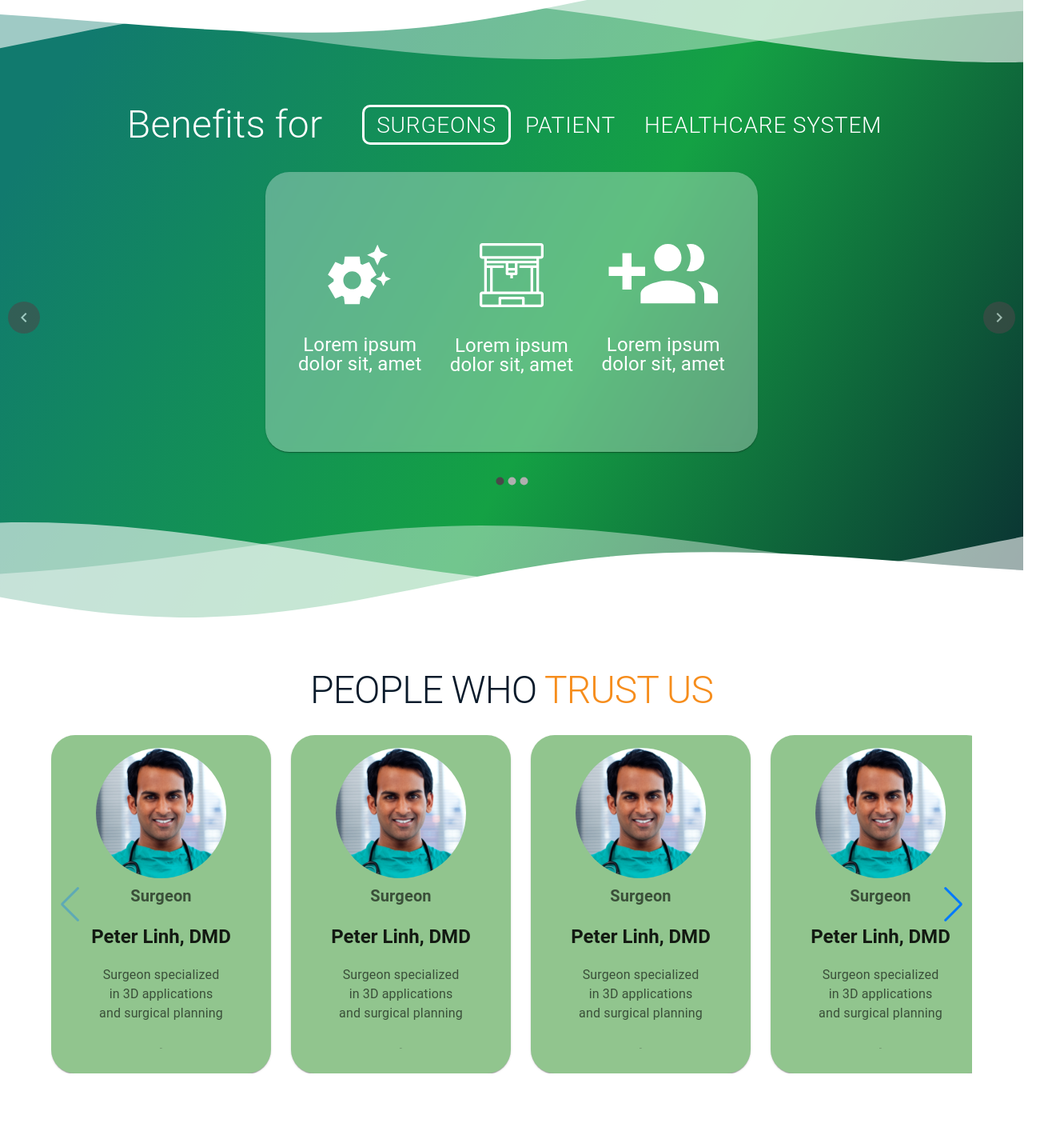
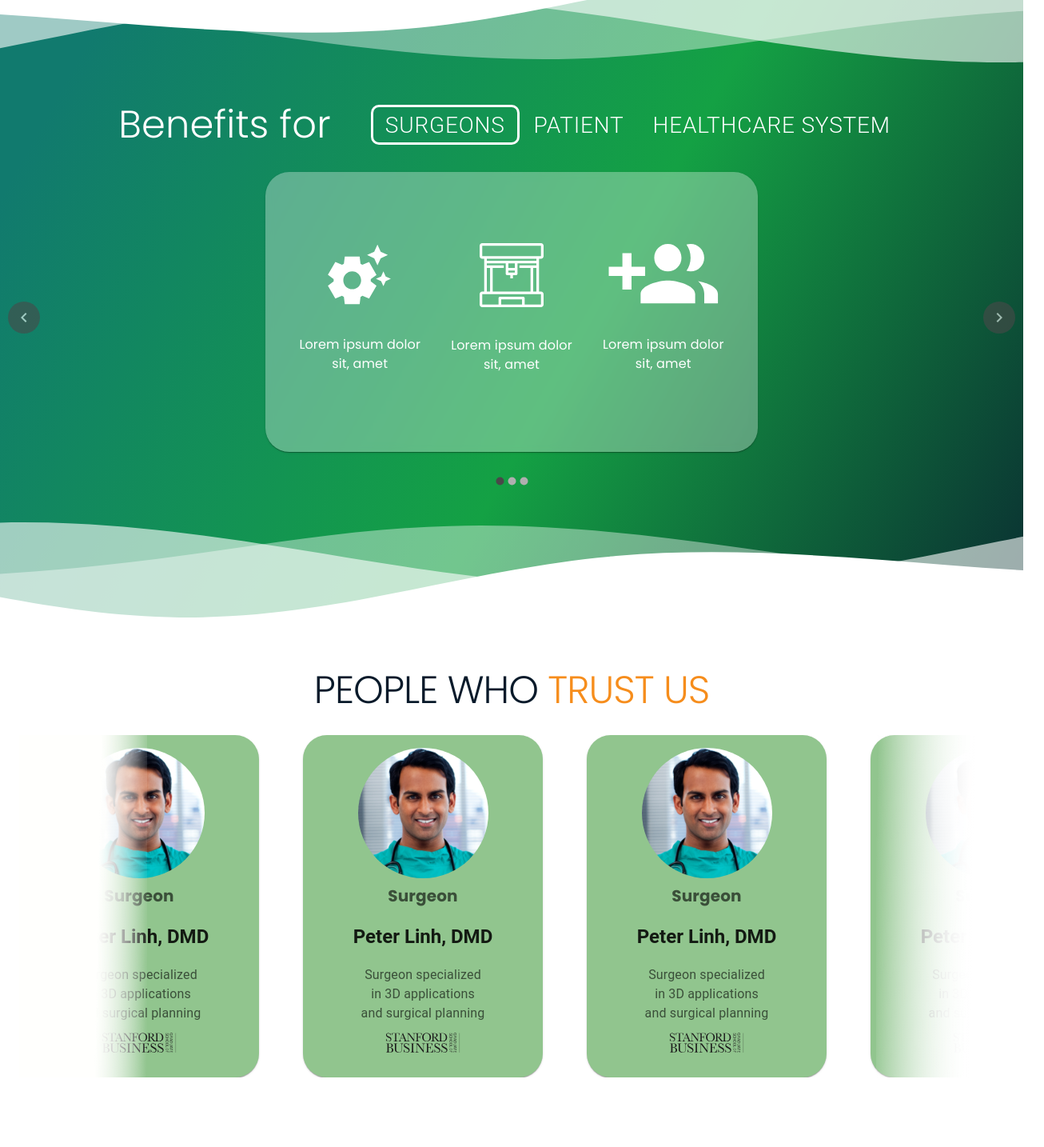
Before and after one commit to anurag-17/mui, a React (Create React App) app in the folder client/: page / in a window 1280 px wide. Shown: the part 1321-2755 px from the top of the page at 80% size, 1306 px wide, since content can reach past the window. Built offline with nearby package versions, Linux system fonts and the light colour scheme.

Commit message:
media basic

```diff
--- a/client/src/App.css
+++ b/client/src/App.css
@@ -12,20 +12,19 @@
     animation: App-logo-spin infinite 20s linear;
   }
 }
-.css-eifodq-MuiButtonBase-root-MuiTab-root.Mui-disabled {
+.css-eifodq-MuiButtonBase-root-MuiTab-root.Mui-disabled, .css-13ippc8 {
   color: white !important;
 }
-
 
 .swiper {
   width: 100%;
   height: 100%;
 }
-.aadil{
+.aadil {
   display: flex;
 }
 .swiper-slide {
-  width: 300px!important;
+  width: 355px !important;
   text-align: center;
   font-size: 18px;
   display: -webkit-box;
@@ -41,16 +40,18 @@
   -webkit-align-items: center;
   align-items: center;
 }
-.css-1aquho2-MuiTabs-indicator  {
+.css-1aquho2-MuiTabs-indicator,
+.css-ttwr4n {
   border: 3px solid white !important;
   border-radius: 10px;
   height: 50px !important;
   background-color: transparent !important;
 }
-.tabsdetail{
-  padding: 10px 18px!important;
+.tabsdetail {
+  padding: 10px 18px !important;
+  overflow: hidden;
 }
-.scroller{
+.scroller {
   font-weight: 300;
   font-size: 48px;
   line-height: 100%;
@@ -59,16 +60,38 @@
   justify-content: center;
   align-items: center;
 }
-.MuiTabs-flexContainer.css-heg063-MuiTabs-flexContainer{
+.MuiTabs-flexContainer.css-heg063-MuiTabs-flexContainer ,.css-k008qs {
   margin-top: 10px;
 }
-.css-ktslay-MuiButtonBase-root-MuiIconButton-root{
-  opacity: 0.6!important;
+.css-ktslay-MuiButtonBase-root-MuiIconButton-root,
+.MuiButtonBase-root .MuiIconButton-root .MuiIconButton-sizeMedium, .css-e8vs8u {
+  opacity: 0.6 !important;
   /* background-color: rgba(0, 0, 0, 0.04); */
-
 }
 .buttonHidden {
-  opacity: "1",
+  opacity: "1";
+}
+.swiper-button-prev {
+  color: white !important;
+  padding: 100% 80px;
+  top: 0 !important;
+  background: linear-gradient(271.13deg, rgba(255, 255, 255, 0) 19.03%, #FFFFFD 50.76%), linear-gradient(270deg, rgba(255, 255, 255, 0) 1.03%, #FFFFFF 63.76%);
+  transform: rotate(0deg);
+}
+.swiper-button-next{
+  background: linear-gradient(271.13deg, rgba(255, 255, 255, 0) 1.03%, #FFFFFF 60.76%), linear-gradient(271.13deg, rgba(255, 255, 255, 0) 1.03%, #FFFFFF 60.76%);
+transform: rotate(180deg);
+color: white !important;
+  padding: 100% 80px;
+  top: 0 !important;
+}
+.swiper-button-prev{
+  opacity: 1 !important;
+  left: 0!important;
+}
+.swiper-button-next{
+  right: 0 !important;
+  opacity: 1 !important;
 }
 .App-header {
   background-color: #282c34;
@@ -84,15 +107,15 @@
 .App-link {
   color: #61dafb;
 }
-.footertop{
+.footertop {
   display: flex;
   justify-content: space-around;
   text-align: left;
   margin-top: 100px;
   margin-bottom: 100px;
 }
-.footerlast{
-  font-family: 'Inter';
+.footerlast {
+  font-family: "Inter";
   font-style: normal;
   font-weight: 100;
   font-size: 12px;
@@ -103,14 +126,13 @@ letter-spacing: -0.02em;
   text-transform: uppercase;
 
   color: #484848;
-
 }
-.footerheading{
-  font-family: 'Poppins' !important;
-font-style: normal!important;
-font-weight: 700!important;
-font-size: 20px!important;
-line-height: 100%!important;
+.footerheading {
+  font-family: "Poppins" !important;
+  font-style: normal !important;
+  font-weight: 700 !important;
+  font-size: 20px !important;
+  line-height: 100% !important;
   /* or 20px */
 
   letter-spacing: -0.02em;
@@ -118,20 +140,20 @@ text-transform: uppercase;
 
   color: #484848;
 }
-.footeritem{
-  font-family: 'Poppins'!important;
+.footeritem {
+  font-family: "Poppins" !important;
   font-style: normal !important;
   font-weight: 250 !important;
   font-size: 22px !important;
   line-height: 100% !important;
   /* or 22px */
-color: #484848;
+  color: #484848 !important;
   letter-spacing: -0.02em !important;
   text-transform: uppercase !important;
 
   color: #484848;
 }
-.footertopborder{
+.footertopborder {
   width: auto;
   display: block;
   margin-top: 5px;
@@ -145,3 +167,110 @@ color: #484848;
     transform: rotate(360deg);
   }
 }
+
+
+
+
+/* media 1024px */
+@media screen and (max-width: 1024px){
+  .skullimg {
+  margin-top: -0 !important;
+  height: 125%;
+}
+.css-nhogle-MuiPaper-root-MuiCard-root {
+  max-width: 80%!important;
+}}
+/* media 768px */
+@media screen and (max-width: 768px){
+  .css-1ao61bn-MuiButtonBase-root-MuiButton-root{
+    margin-right: 20px !important;
+    margin-left: 20px !important;
+  }
+  .css-dtfle8-MuiButtonBase-root-MuiButton-root{
+    margin-left: 0 !important;
+  }
+  .skullimg {
+    margin-top: -0 !important;
+    height: 100%;
+  }
+  .scroller{
+    flex-direction: column;
+  }
+  .css-nhogle-MuiPaper-root-MuiCard-root,.css-72xsun {
+    max-width: 80%!important;
+  }
+  .scroller span {
+    margin-right: 0!important;
+  }
+}
+.navcon{
+  /* text-align: center; */
+}
+@media screen and (max-width: 720px){
+  .navcon{
+    padding-top: 0 !important;
+    flex-direction: column-reverse;
+     align-items: center;
+    }
+    .css-1ao61bn-MuiButtonBase-root-MuiButton-root{
+    margin-left: 0 !important;
+  }
+  .skullimg {
+    height: 220PX;
+  }
+  .navpara{
+    width: 100%!important;
+    text-align: center;
+
+}
+.navh3{
+  font-size: 26px!important;
+ /* text-align: center; */
+
+}
+.navbutton{
+  font-size: 10px!important;
+}
+.navtopcontanct{
+  text-align: center;
+  width: 100%!important;
+  padding-top: 20px !important;
+
+}
+.scroller span {
+  margin-right: 0!important;
+}
+}
+
+@media screen and (max-width: 650px){
+.scroller span {
+  margin-right: 0!important;
+}
+.scroller{
+  margin-top: 42px;
+  font-size: 20px;
+}
+.MuiTabs-scroller.MuiTabs-fixed.css-jpln7h-MuiTabs-scroller,.css-k008qs {
+
+  width: 370px;
+}
+.css-9tju2d-MuiPaper-root-MuiCard-root {
+  min-width: 250px;
+    margin-right: 90px;
+}
+.scheduletext{
+  font-size: 48px !important;
+}
+.footertop{
+  font-size: 80%;
+}
+.swiper-button-prev, .swiper-button-next{
+  padding: 100% 40px;
+}
+
+}
+@media screen and (max-width: 450px){
+  .footertop{
+    flex-direction: column;
+  }
+}
--- a/client/src/App.js
+++ b/client/src/App.js
@@ -2,7 +2,7 @@ import "./App.css";
 import { Carddeower } from "./Component/Carddeower";
 import { Footer } from "./Component/Footer";
 import { Nav } from "./Component/Nav";
-import { Schedule } from "./Component/Schedule";
+import {Schedule}  from "./Component/Schedule";
 import { Scroll } from "./Component/Scroll";
 import { Tabss } from "./Component/Tabs";
 function App() {
--- a/client/src/Component/Carddeower.js
+++ b/client/src/Component/Carddeower.js
@@ -19,7 +19,7 @@ import { Container } from "@mui/material";
 export const Carddeower = () => {
   return (
     <>
-      <Container>
+      <Container maxWidth="xl">
         <div
           style={{
             display: "flex",
@@ -51,27 +51,27 @@ export const Carddeower = () => {
             navigation={true}
             breakpoints={{
               640: {
-                slidesPerView: 2,
+                slidesPerView: 3,
                 spaceBetween: 0,
               },
               768: {
                 slidesPerView: 3,
-                spaceBetween: 40,
+                spaceBetween: 0,
               },
               1024: {
                 slidesPerView: 4,
                 spaceBetween: 0,
               },
-             }}
+            }}
             modules={[Pagination, Navigation]}
-            className="mySwiper aadil"
+            className="mySwiper "
           >
             <SwiperSlide>
               <div>
                 <Card
                   sx={{
-                    minWidth: 275,
-                     marginRight:"150px",
+                    minWidth: 300,
+                    marginRight: "150px",
                     backgroundColor: "#91C58E",
                     borderRadius: "30px",
                   }}
@@ -111,58 +111,7 @@ export const Carddeower = () => {
                       <br /> in 3D applications <br />
                       and surgical planning
                     </Typography>
-                    <img src={StanfordBusiness} width={"3 5%"} />
-                  </CardContent>
-                </Card>
-              </div>
-            </SwiperSlide>
-            <SwiperSlide>
-              <div >
-                <Card
-                  sx={{
-                    minWidth: 275,
-                     marginRight:"150px",
-                    backgroundColor: "#91C58E",
-                    borderRadius: "30px",
-
-                  }}
-                >
-                  <CardContent>
-                    <img src={caredimg} />
-                    <Typography
-                      variant="h1 "
-                      component="div"
-                      sx={{
-                        fontSize: 20,
-                        fontWeight: "700",
-                        size: "0px",
-                        lineheight: "20px",
-                        marginBottom: "20px",
-                      }}
-                      color="text.secondary"
-                      gutterBottom
-                    >
-                      Surgeon
-                    </Typography>
-                    <Typography
-                      variant="h5"
-                      component="div"
-                      sx={{
-                        fontSize: 24,
-                        fontWeight: "700",
-                        size: "24px",
-                        lineheight: "24px",
-                        marginBottom: "20px",
-                      }}
-                    >
-                      Peter Linh, DMD
-                    </Typography>
-                    <Typography sx={{ mb: 1.5 }} color="text.secondary">
-                      Surgeon specialized
-                      <br /> in 3D applications <br />
-                      and surgical planning
-                    </Typography>
-                    <img src={StanfordBusiness} width={"3 5%"} />
+                    <img src={StanfordBusiness} width={"35%"} />
                   </CardContent>
                 </Card>
               </div>
@@ -171,8 +120,8 @@ export const Carddeower = () => {
               <div>
                 <Card
                   sx={{
-                    minWidth: 275,
-                     marginRight:"150px",
+                    minWidth: 300,
+                    marginRight: "150px",
                     backgroundColor: "#91C58E",
                     borderRadius: "30px",
                   }}
@@ -212,7 +161,7 @@ export const Carddeower = () => {
                       <br /> in 3D applications <br />
                       and surgical planning
                     </Typography>
-                    <img src={StanfordBusiness} width={"3 5%"} />
+                    <img src={StanfordBusiness} width={"35%"} />
                   </CardContent>
                 </Card>
               </div>
@@ -221,8 +170,8 @@ export const Carddeower = () => {
               <div>
                 <Card
                   sx={{
-                    minWidth: 275,
-                     marginRight:"150px",
+                    minWidth: 300,
+                    marginRight: "150px",
                     backgroundColor: "#91C58E",
                     borderRadius: "30px",
                   }}
@@ -262,7 +211,7 @@ export const Carddeower = () => {
                       <br /> in 3D applications <br />
                       and surgical planning
                     </Typography>
-                    <img src={StanfordBusiness} width={"3 5%"} />
+                    <img src={StanfordBusiness} width={"35%"} />
                   </CardContent>
                 </Card>
               </div>
@@ -271,8 +220,8 @@ export const Carddeower = () => {
               <div>
                 <Card
                   sx={{
-                    minWidth: 275,
-                     marginRight:"150px",
+                    minWidth: 300,
+                    marginRight: "150px",
                     backgroundColor: "#91C58E",
                     borderRadius: "30px",
                   }}
@@ -312,7 +261,7 @@ export const Carddeower = () => {
                       <br /> in 3D applications <br />
                       and surgical planning
                     </Typography>
-                    <img src={StanfordBusiness} width={"3 5%"} />
+                    <img src={StanfordBusiness} width={"35%"} />
                   </CardContent>
                 </Card>
               </div>
@@ -321,8 +270,8 @@ export const Carddeower = () => {
               <div>
                 <Card
                   sx={{
-                    minWidth: 275,
-                     marginRight:"150px",
+                    minWidth: 300,
+                    marginRight: "150px",
                     backgroundColor: "#91C58E",
                     borderRadius: "30px",
                   }}
@@ -362,7 +311,57 @@ export const Carddeower = () => {
                       <br /> in 3D applications <br />
                       and surgical planning
                     </Typography>
-                    <img src={StanfordBusiness} width={"3 5%"} />
+                    <img src={StanfordBusiness} width={"35%"} />
+                  </CardContent>
+                </Card>
+              </div>
+            </SwiperSlide>
+            <SwiperSlide>
+              <div>
+                <Card
+                  sx={{
+                    minWidth: 300,
+                    marginRight: "150px",
+                    backgroundColor: "#91C58E",
+                    borderRadius: "30px",
+                  }}
+                >
+                  <CardContent>
+                    <img src={caredimg} />
+                    <Typography
+                      variant="h1 "
+                      component="div"
+                      sx={{
+                        fontSize: 20,
+                        fontWeight: "700",
+                        size: "0px",
+                        lineheight: "20px",
+                        marginBottom: "20px",
+                      }}
+                      color="text.secondary"
+                      gutterBottom
+                    >
+                      Surgeon
+                    </Typography>
+                    <Typography
+                      variant="h5"
+                      component="div"
+                      sx={{
+                        fontSize: 24,
+                        fontWeight: "700",
+                        size: "24px",
+                        lineheight: "24px",
+                        marginBottom: "20px",
+                      }}
+                    >
+                      Peter Linh, DMD
+                    </Typography>
+                    <Typography sx={{ mb: 1.5 }} color="text.secondary">
+                      Surgeon specialized
+                      <br /> in 3D applications <br />
+                      and surgical planning
+                    </Typography>
+                    <img src={StanfordBusiness} width={"35%"} />
                   </CardContent>
                 </Card>
               </div>
--- a/client/src/Component/Nav.css
+++ b/client/src/Component/Nav.css
@@ -4,6 +4,7 @@
  height: 750px;
  width: 100%;
  background-size: cover;
+ /* text-align: center; */
 }
 
 .img_Wave{
--- a/client/src/Component/Schedule.js
+++ b/client/src/Component/Schedule.js
@@ -24,7 +24,9 @@ export const Schedule = () => {
                     textTransform: "uppercase",
 
                     color: "#FFFFFF",
+
                   }}
+                  className="scheduletext"
                 >
                   Want to have<br/>
 <span style={{fontWeight:"400"}}>our platform</span> for you patients<br/>
--- a/client/src/Component/Tabs.js
+++ b/client/src/Component/Tabs.js
@@ -141,7 +141,7 @@ export const Tabss = () => {
                         justifyContent: "space-around",
                         textAlign: "center",
                         color: "white",
-                        fontSize: "24px",
+                         fontSize: {xl:'24',sm:"20"},
                         lineHeight: "24px",
                         width: "30%",
                       }}
@@ -159,7 +159,7 @@ export const Tabss = () => {
                         justifyContent: "space-around",
                         textAlign: "center",
                         color: "white",
-                        fontSize: "24px",
+                         fontSize: {xl:'24',sm:"20"},
                         lineHeight: "24px",
                         width: "30%",
                       }}
@@ -177,7 +177,7 @@ export const Tabss = () => {
                         justifyContent: "space-around",
                         textAlign: "center",
                         color: "white",
-                        fontSize: "24px",
+                         fontSize: {lg:'24',sm:"20"},
                         lineHeight: "24px",
                         width: "30%",
                       }}
--- a/client/src/index.css
+++ b/client/src/index.css
@@ -1,8 +1,6 @@
 body {
   margin: 0;
-  font-family: -apple-system, BlinkMacSystemFont, 'Segoe UI', 'Roboto', 'Oxygen',
-    'Ubuntu', 'Cantarell', 'Fira Sans', 'Droid Sans', 'Helvetica Neue',
-    sans-serif;
+  font-family:'poppins'!important;
   -webkit-font-smoothing: antialiased;
   -moz-osx-font-smoothing: grayscale;
 }
```
Also changed, not shown: client/src/Component/Footer.js (+10 -10 lines), client/src/Component/Nav.js (+22 -9 lines). Lines whose indentation alone changed are shown as unchanged.
